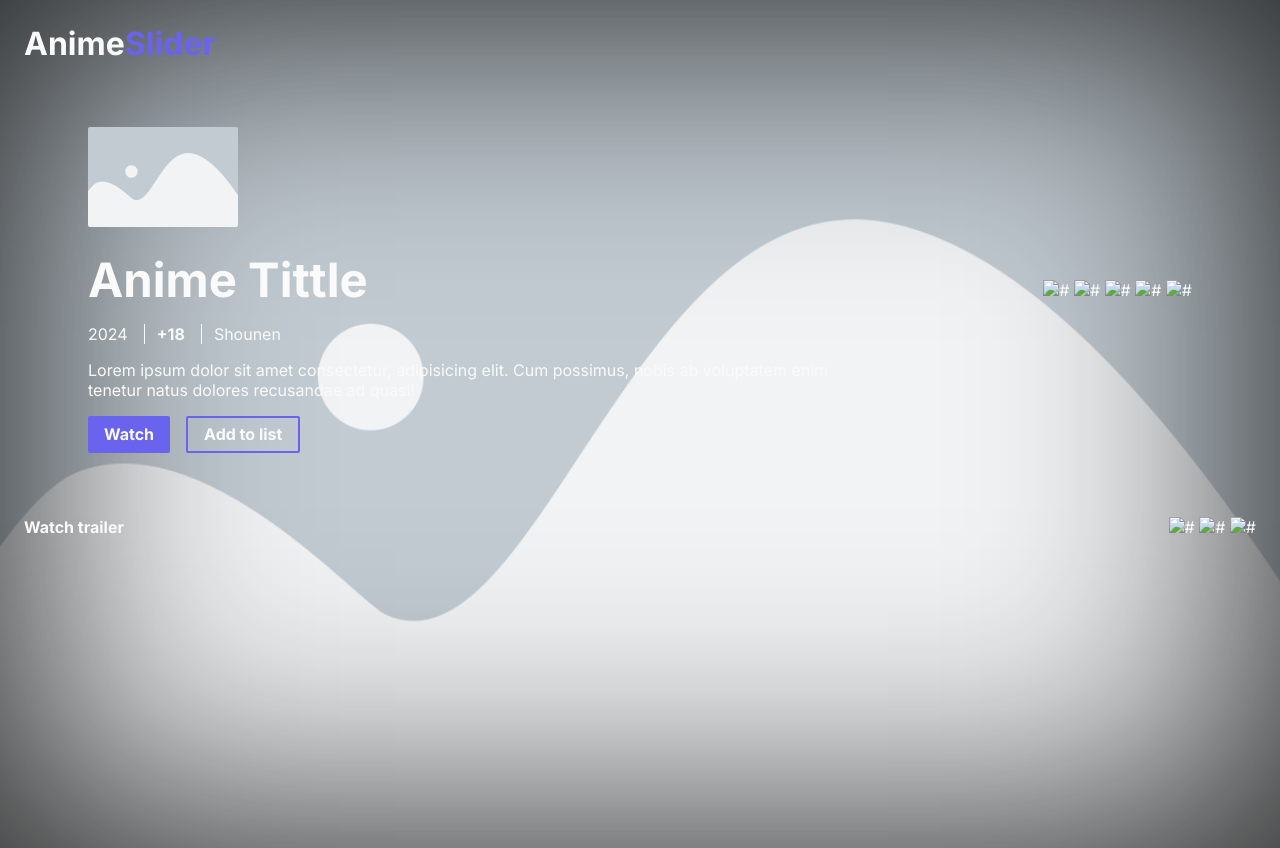
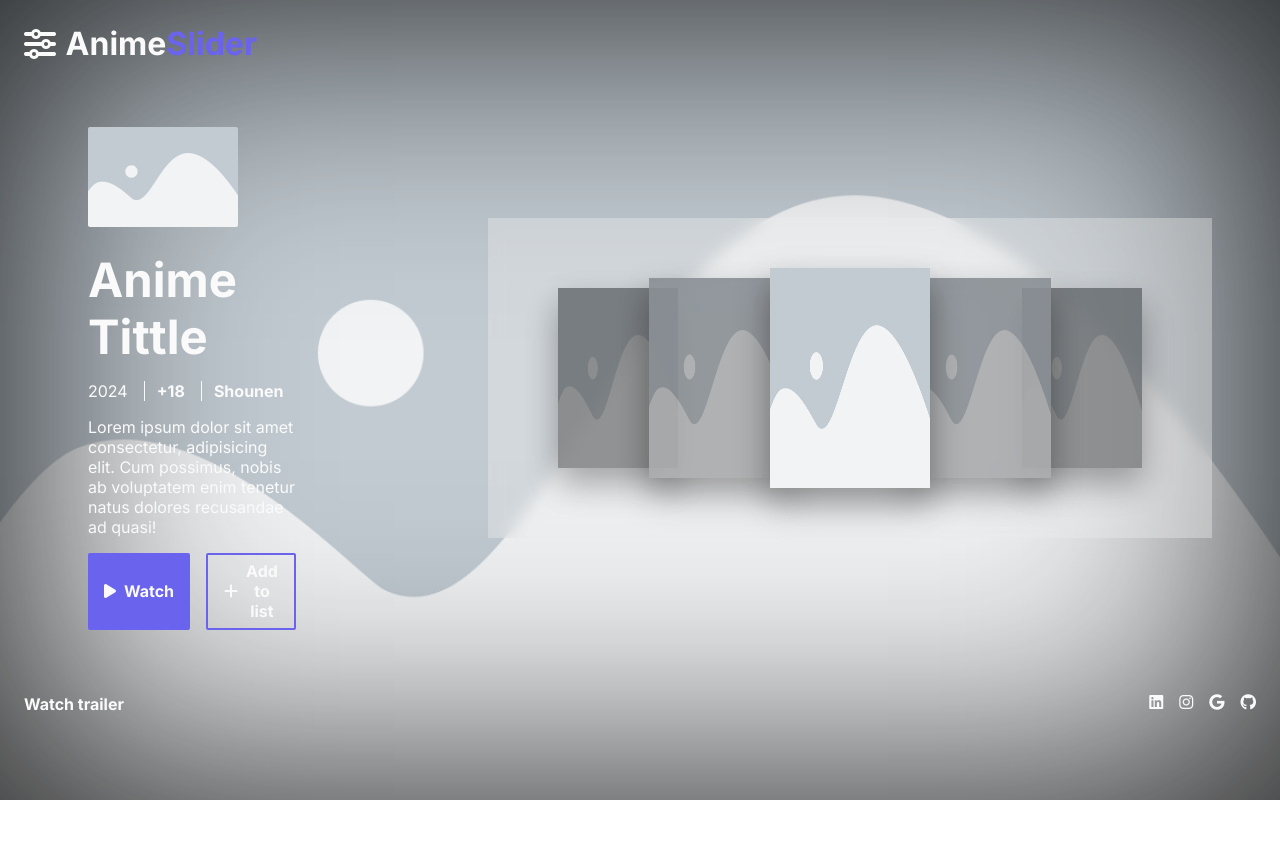
Before and after one commit to Dedo-Finger2/anime-slider, a plain HTML site: page index.html in a window 1280 px wide. After the commit the page ends 800 px from the top, so only its background shows below. Drawn offline with Linux system fonts and the light colour scheme.

Commit message:
feat: add advanced css

```diff
--- a/css/style.css
+++ b/css/style.css
@@ -16,6 +16,7 @@
   margin: 0;
   padding: 0;
   font-family: var(--font-family);
+  box-sizing: border-box;
 }
 
 body {
@@ -36,6 +37,12 @@ main {
   align-items: center;
   justify-content: space-between;
   gap: 12rem;
+}
+
+header h1 {
+  display: flex;
+  align-items: center;
+  gap: .6rem;
 }
 
 #color-anime-title {
@@ -70,14 +77,18 @@ main {
   gap: 12px;
 }
 
+/* Divisors */
 #anime-short-info-container span:nth-child(1) {
   border-right: solid var(--font-color) 1.5px;
   padding-right: 1rem;
 }
 #anime-short-info-container span:nth-child(2) {
-  font-weight: bold;
   border-right: solid var(--font-color) 1.5px;
   padding-right: 1rem;
+}
+
+#anime-age-restriction, #anime-gender {
+  font-weight: bold;
 }
 
 #anime-description p {
@@ -93,6 +104,9 @@ main {
 }
 
 .primary-button {
+  display: flex;
+  align-items: center;
+  gap: .5rem;
   color: var(--font-color);
   font: var(--text);
   background-color: var(--primary);
@@ -103,6 +117,9 @@ main {
 }
 
 .secondary-button {
+  display: flex;
+  align-items: center;
+  gap: .5rem;
   color: var(--font-color);
   font: var(--text);
   background-color: transparent;
@@ -129,6 +146,75 @@ button:hover {
   cursor: pointer;
 }
 
+#slider-image-container {
+  display: flex;
+  gap: 1px;
+  position: relative;
+  padding: 50px 20px 50px 20px;
+  background-color: rgba(235, 235, 235, 0.4);
+  backdrop-filter: blur(8px);
+  align-items: center;
+}
+
+.anime-cover-image {
+  width: 160px;
+  height: 220px;
+  box-shadow: 0 1rem 2rem 0 rgba(0, 0, 0, 0.4);
+  transition: all .2s ease-in-out;
+}
+
+.anime-cover-image:hover {
+  border: solid var(--primary) 1px;
+  box-shadow: 0 1rem 2rem 0 rgba(0, 0, 0, 0.5);
+  cursor: pointer;
+  scale: 105%;
+}
+
+.anime-cover-selected {
+  width: 160px;
+  height: 220px;
+  z-index: 2;
+}
+
+.anime-cover-previous, .anime-cover-next {
+  width: 140px;
+  height: 200px;
+  filter: brightness(70%) opacity(90%);
+}
+
+.anime-cover-first, .anime-cover-last {
+  width: 120px;
+  height: 180px;
+  filter: brightness(50%) opacity(80%);
+}
+
+.anime-cover-previous {
+  transform: translateX(20px);
+}
+
+.anime-cover-first {
+  transform: translateX(50px);
+}
+
+.anime-cover-next {
+  transform: translateX(-20px);
+  z-index: 1;
+}
+
+.anime-cover-last {
+  transform: translateX(-50px);
+}
+
 footer {
-  display: flex;justify-content: space-between;
+  display: flex;
+  justify-content: space-between;
 }
+
+#social-media-container {
+  display: flex;
+  gap: 1rem;
+}
+
+#social-media-container i:hover {
+  cursor: pointer;
+}
--- a/index.html
+++ b/index.html
@@ -9,7 +9,12 @@
 <body>
     <!-- Header -->
     <header>
-        <h1>Anime<span id="color-anime-title">Slider</span></h1>
+        <h1>
+            <i class="fa-solid fa-sliders"></i>
+            <div>
+                Anime<span id="color-anime-title">Slider</span>
+            </div>
+        </h1>
     </header>
     <!-- /Header -->
 
@@ -40,8 +45,14 @@
 
             <!-- Action buttons -->
             <div id="anime-action-buttons-container">
-                <button class="primary-button">Watch</button>
-                <button class="secondary-button">Add to list</button>
+                <button class="primary-button">
+                    <i class="fa-solid fa-play"></i>
+                    Watch
+                </button>
+                <button class="secondary-button">
+                    <i class="fa-solid fa-plus"></i>
+                    Add to list
+                </button>
             </div>
             <!-- /Action buttons -->
         </section>
@@ -51,11 +62,11 @@
         <section id="slider-section">
             <!-- Anime covers -->
             <div id="slider-image-container">
-                <img class="anime-cover-image" src="#" alt="#">
-                <img class="anime-cover-image" src="#" alt="#">
-                <img class="anime-cover-image" src="#" alt="#">
-                <img class="anime-cover-image" src="#" alt="#">
-                <img class="anime-cover-image" src="#" alt="#">
+                <img class="anime-cover-image anime-cover-first" src="./images/placeholder-image.png" alt="#">
+                <img class="anime-cover-image anime-cover-previous" src="./images/placeholder-image.png" alt="#">
+                <img class="anime-cover-image anime-cover-selected" src="./images/placeholder-image.png" alt="#">
+                <img class="anime-cover-image anime-cover-next" src="./images/placeholder-image.png" alt="#">
+                <img class="anime-cover-image anime-cover-last" src="./images/placeholder-image.png" alt="#">
             </div>
             <!-- /Anime covers -->
         </section>
@@ -69,9 +80,10 @@
 
         <!-- Social media -->
         <div id="social-media-container">
-            <img src="#" alt="#">
-            <img src="#" alt="#">
-            <img src="#" alt="#">
+            <i class="fa-brands fa-linkedin"></i>
+            <i class="fa-brands fa-instagram"></i>
+            <i class="fa-brands fa-google"></i>
+            <i class="fa-brands fa-github"></i>
         </div>
         <!-- /Social media -->
 
@@ -79,5 +91,6 @@
     <!-- /Footer -->
 
     <script type="module" src="./js/main.js"></script>
+    <script src="https://kit.fontawesome.com/85b090ab76.js" crossorigin="anonymous"></script>
 </body>
 </html>
```
